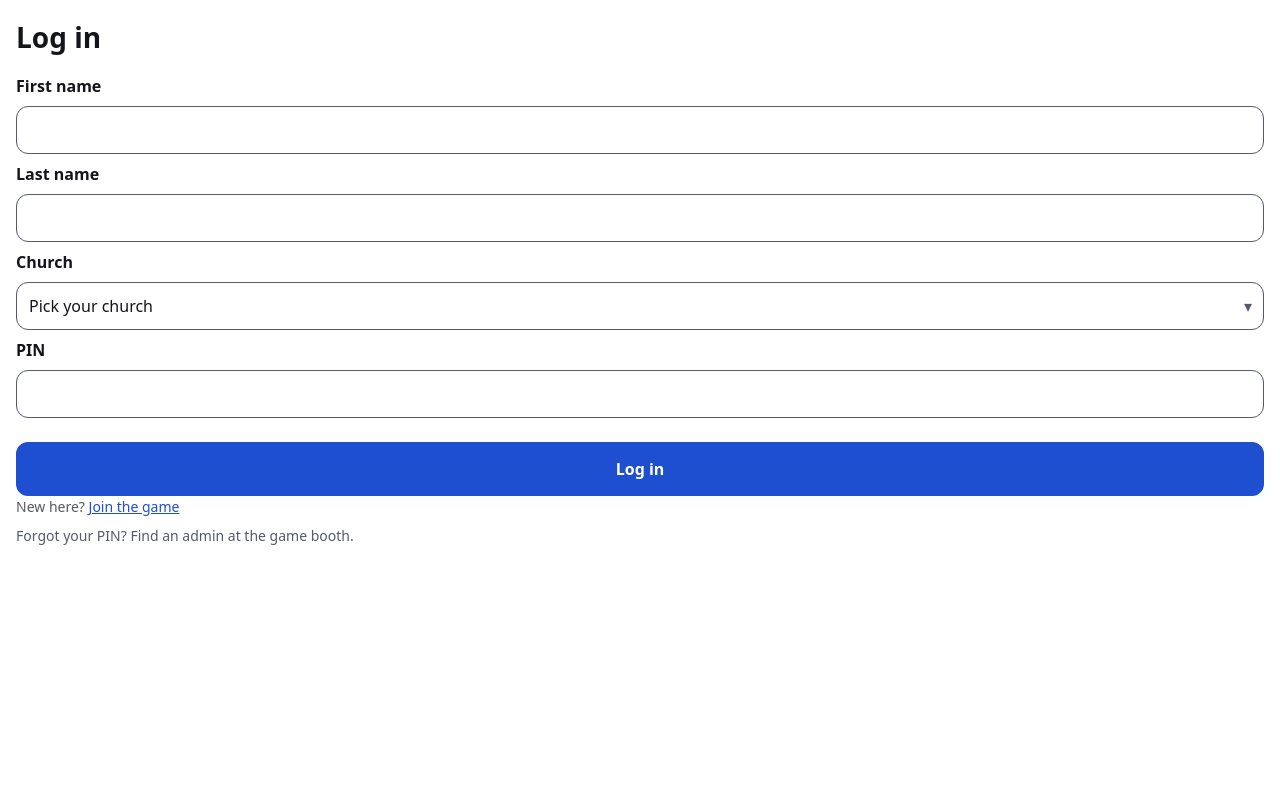
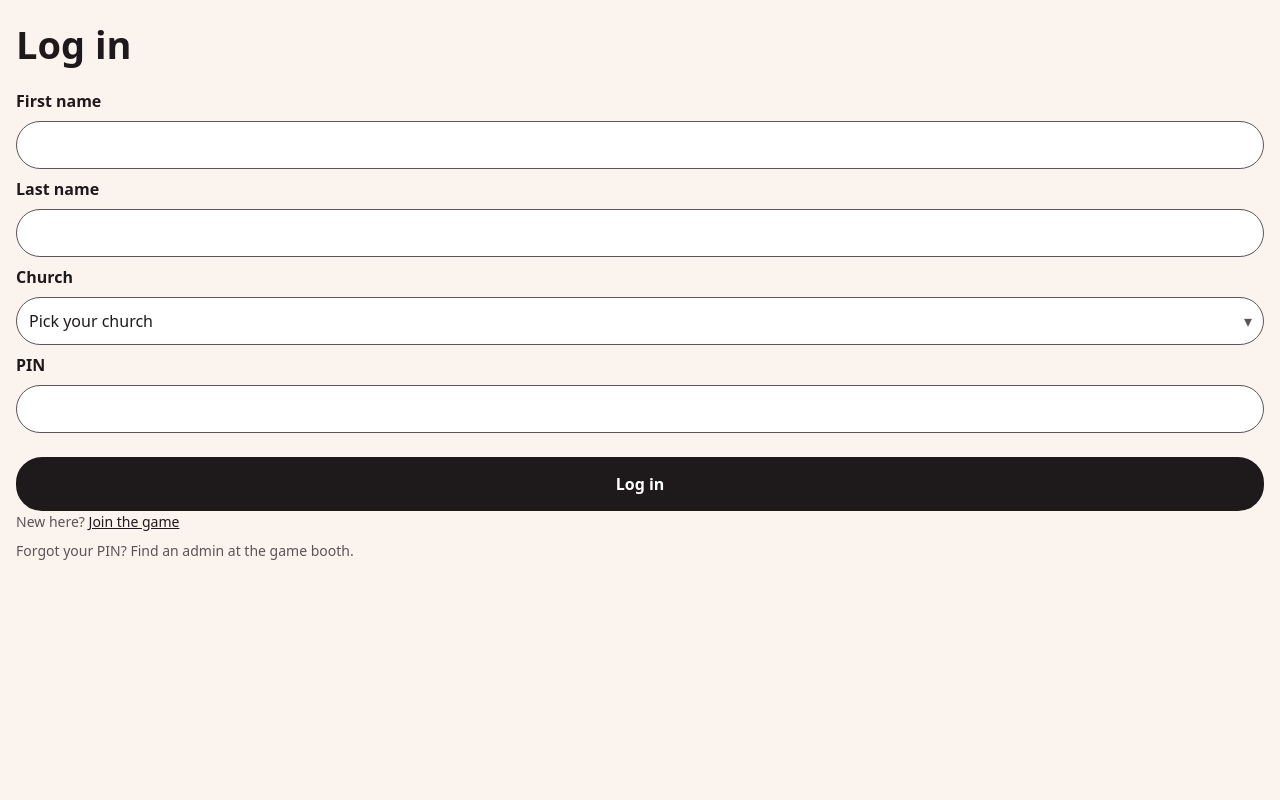
Before and after one commit to jonathango98/nextgen27-sidequest, a FastAPI app: template app/templates/player/login.html in a window 1280 px wide. Run offline with FastAPI, Linux system fonts and the light colour scheme; the template is opened without the code that fills it, so the values that code supplies are empty; parts of the project's set-up code (start-up, migrations or seed data) failed here and were passed over.

Commit message:
feat: Mix colors and type tokens (DEC-035)
Co-Authored-By: Claude Opus 5.5 <noreply@anthropic.com>

```diff
--- a/app/static/css/player.css
+++ b/app/static/css/player.css
@@ -83,7 +83,7 @@ h1 {
   font-weight: 600;
   text-align: center;
   text-decoration: none;
-  color: var(--color-bg);
+  color: var(--color-surface-solid);
   background: var(--color-primary);
 }
 
@@ -99,7 +99,7 @@ h1 {
   font-weight: 600;
   text-align: center;
   text-decoration: none;
-  color: var(--color-bg);
+  color: var(--color-surface-solid);
   background: var(--color-primary);
 }
 
@@ -135,7 +135,7 @@ h1 {
   border-radius: var(--radius);
   font: inherit;
   color: var(--color-text);
-  background: var(--color-bg);
+  background: var(--color-surface-solid);
 }
 
 /* Safari ignores min-height on a native select, so draw it ourselves (UI-003). */
@@ -203,7 +203,7 @@ h1 {
   width: 100%;
   max-width: 60vh;
   margin: 0 auto;
-  background: var(--color-bg);
+  background: var(--color-surface-solid);
 }
 
 .qr-panel svg {
--- a/app/static/css/tokens.css
+++ b/app/static/css/tokens.css
@@ -2,14 +2,23 @@
    Templates and other CSS use these, never raw color or size values. */
 
 :root {
-  /* Color */
-  --color-bg: #ffffff;
-  --color-surface: #f5f6f8;
-  --color-text: #14151a;
-  --color-text-muted: #545a66;
-  --color-primary: #1f4fd1;
-  --color-gold: #f2c14e;
+  /* Color: the Mix look (UI-008, DEC-035) */
+  --color-bg: #fbf4ee; /* cream */
+  --color-bg-paused: #f3f1f0;
+  --color-bloom-orange: #f6b47b; /* bloom colors: background streaks only */
+  --color-bloom-marigold: #f8c96d;
+  --color-bloom-pink: #f4b0c8;
+  --color-bloom-magenta: #efb5ca;
+  --color-bloom-leaf: #c4d1b5;
+  --color-bloom-sky: #c5d4eb;
+  --color-surface: rgba(255, 255, 255, 0.68); /* frosted glass, with --blur-glass */
+  --color-surface-solid: #ffffff; /* QR panel and text fields */
+  --color-text: #1e1a1c;
+  --color-text-muted: #5b5458; /* on white or glass only */
+  --color-primary: #1e1a1c;
+  --color-gold: #ffc629; /* points pills only */
   --color-gold-line: #a87400; /* lines and large text only, never body text */
+  --color-hairline: #eee8ea; /* decoration only */
   --color-success: #1e7b3a;
   --color-error: #b42318;
   --color-screen-bg: #0e1015;
@@ -19,10 +28,12 @@
 
   /* Type */
   --font-family: system-ui, -apple-system, "Segoe UI", Roboto, sans-serif;
+  --font-family-display: ui-serif, "New York", "Iowan Old Style", Georgia, serif; /* titles, numbers, buttons */
   --font-size-body: 16px;
   --font-size-small: 14px;
-  --font-size-h1: 28px;
-  --font-size-score: 40px;
+  --font-size-h1: 38px;
+  --font-size-score: 34px;
+  --font-size-score-hero: 128px;
 
   /* Spacing */
   --space-1: 4px;
@@ -32,6 +43,9 @@
   --space-5: 24px;
   --space-6: 32px;
 
-  --radius: 12px;
+  --radius: 26px;
+  --radius-pill: 999px;
+  --radius-tab: 18px;
+  --blur-glass: 18px;
   --tap-min: 48px; /* UI-003: must match ui.min_tap_target_px in game-config.yaml */
 }
```
Also changed, not shown: CHANGELOG.md, README.md.
